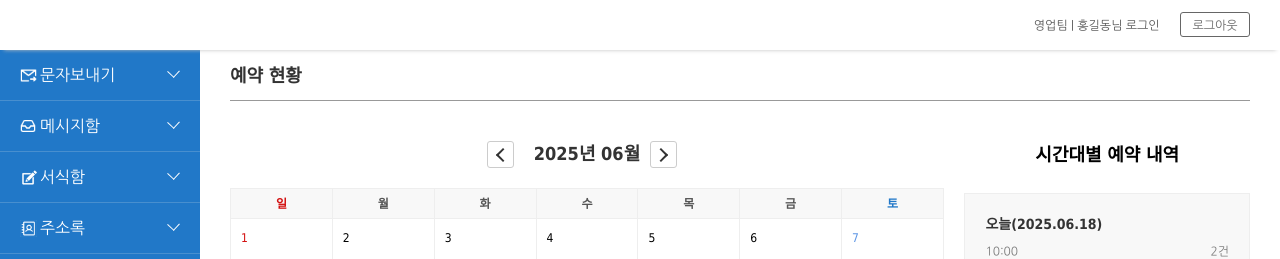
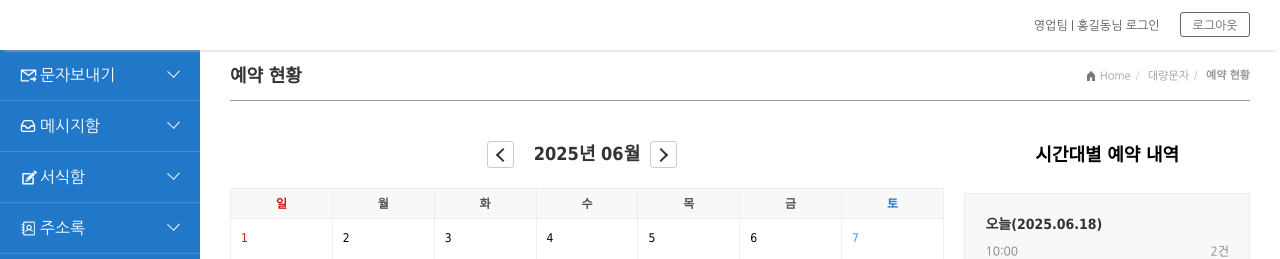
Before and after one commit to jkarvis91/umspages, a Jekyll site: the page built from pages/reservationStatus-list.html, in a window 1280 px wide. Shown: the top 259 px of the page. Built offline with Jekyll 4.4.1, drawn with Linux system fonts in a browser that asks for light colours; some web fonts are replaced.

Commit message:
Update reservationStatus-list.html

```diff
--- a/pages/reservationStatus-list.html
+++ b/pages/reservationStatus-list.html
@@ -62,7 +62,9 @@ layout: layout
 <!-- begin page-header -->
 <div class="page-header">
     예약 현황
-    <ol class="breadcrumb pull-right"></ol>
+    <ol class="breadcrumb pull-right">
+        <li class="home">Home</li><li>대량문자</li><li class="active">예약 현황</li>
+    </ol>
 </div>
 <!-- end page-header -->
 
```
